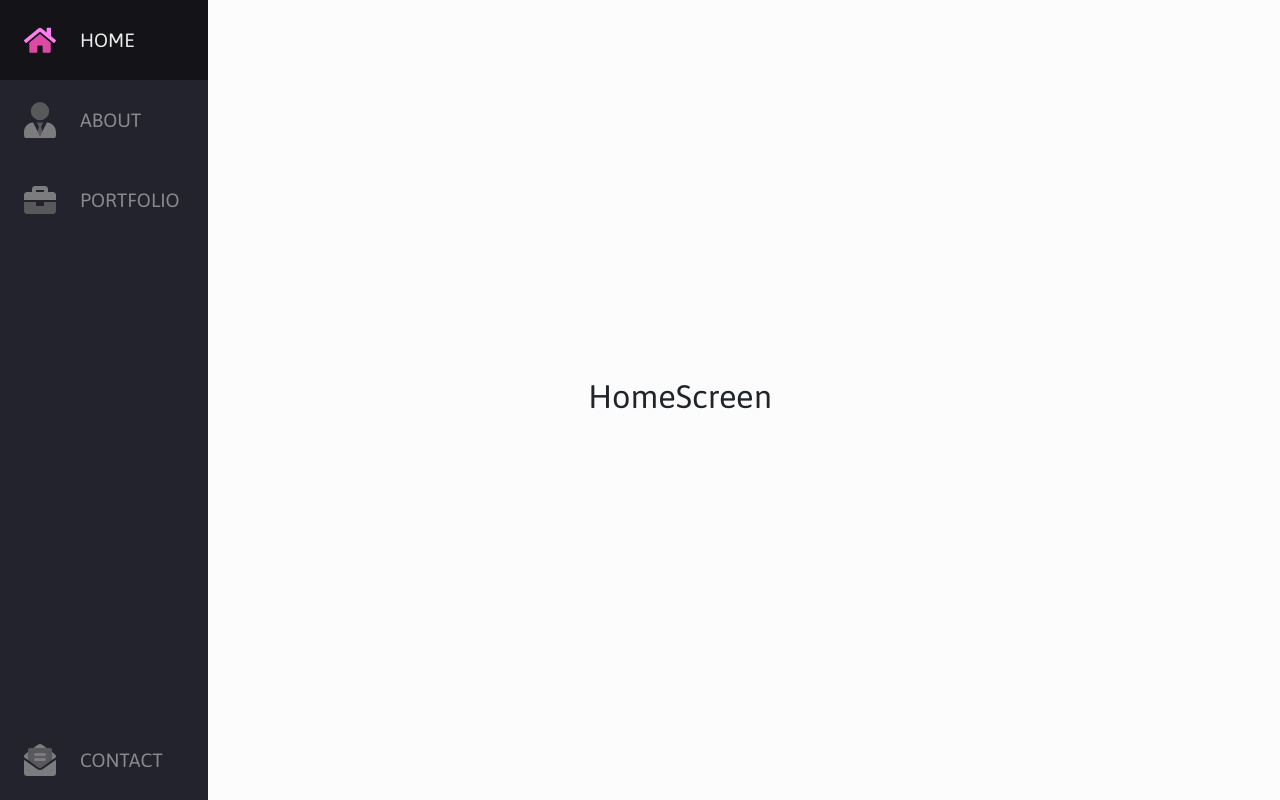
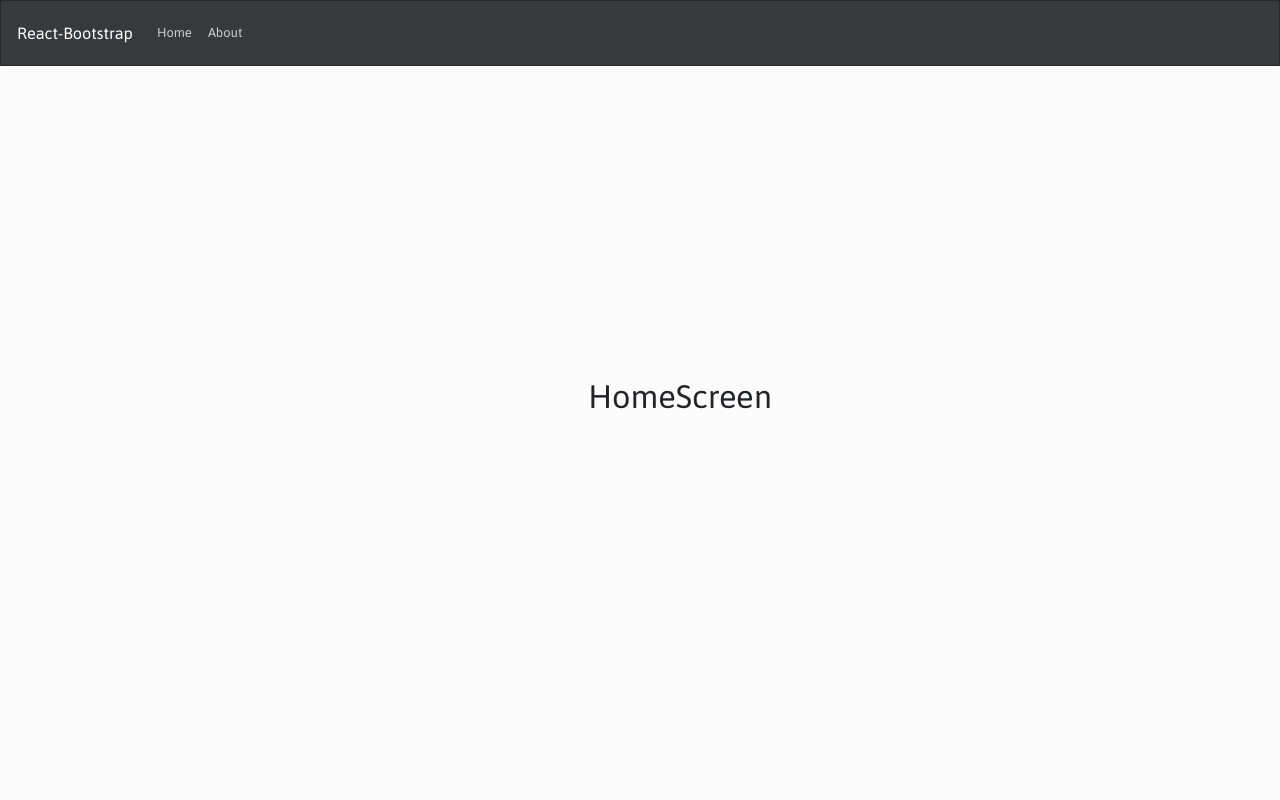
Before and after one commit to danielrs95/personalWeb, a React (Create React App) app: page / in a window 1280 px wide. Shown: the top 800 px of the page. Built offline with nearby package versions, Linux system fonts and the light colour scheme.

Commit message:
Agrega react-router-dom & react-router-boostrap

```diff
--- a/package.json
+++ b/package.json
@@ -11,6 +11,8 @@
     "react": "^17.0.2",
     "react-bootstrap": "^1.5.2",
     "react-dom": "^17.0.2",
+    "react-router-bootstrap": "^0.25.0",
+    "react-router-dom": "^5.2.0",
     "react-scripts": "4.0.3",
     "web-vitals": "^1.1.1"
   },
--- a/src/App.js
+++ b/src/App.js
@@ -7,8 +7,8 @@ import HomeScreen from "./screens/HomeScreen";
 const App = () => {
   return (
     <div>
-      <LateralHeader />
-      {/* <Header /> */}
+      {/* <LateralHeader /> */}
+      <Header />
       <HomeScreen />
       <AboutScreen />
     </div>
```
Also changed, not shown: 1 other file (tests, documents, lock files or other folders).
